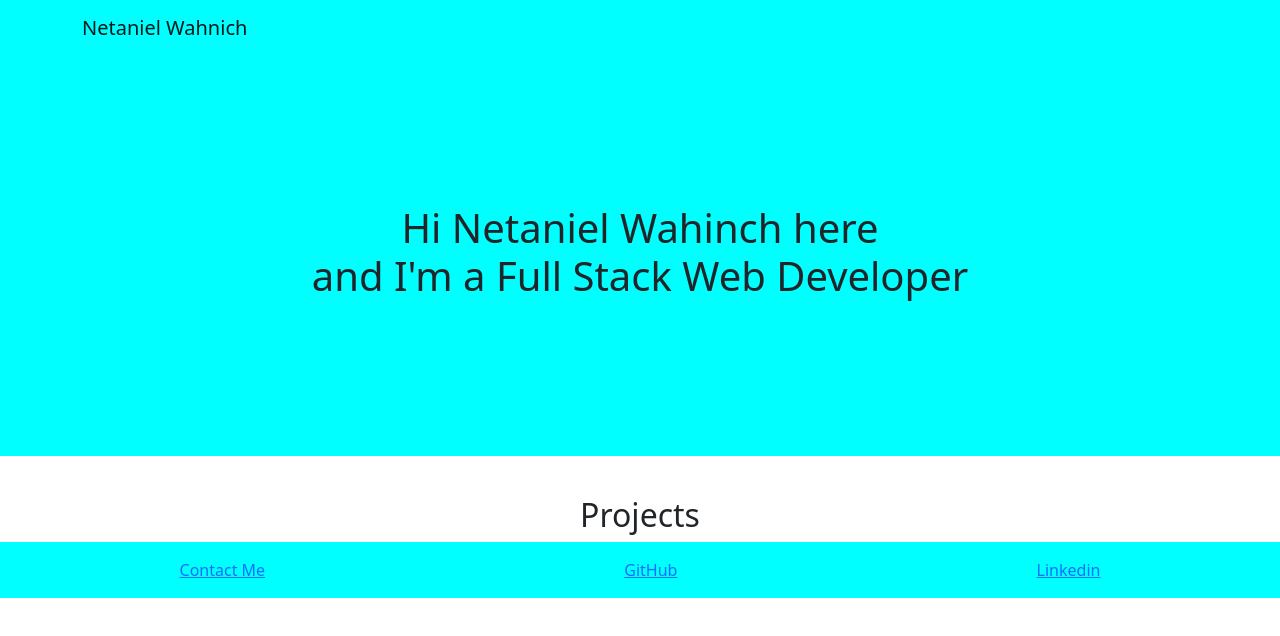
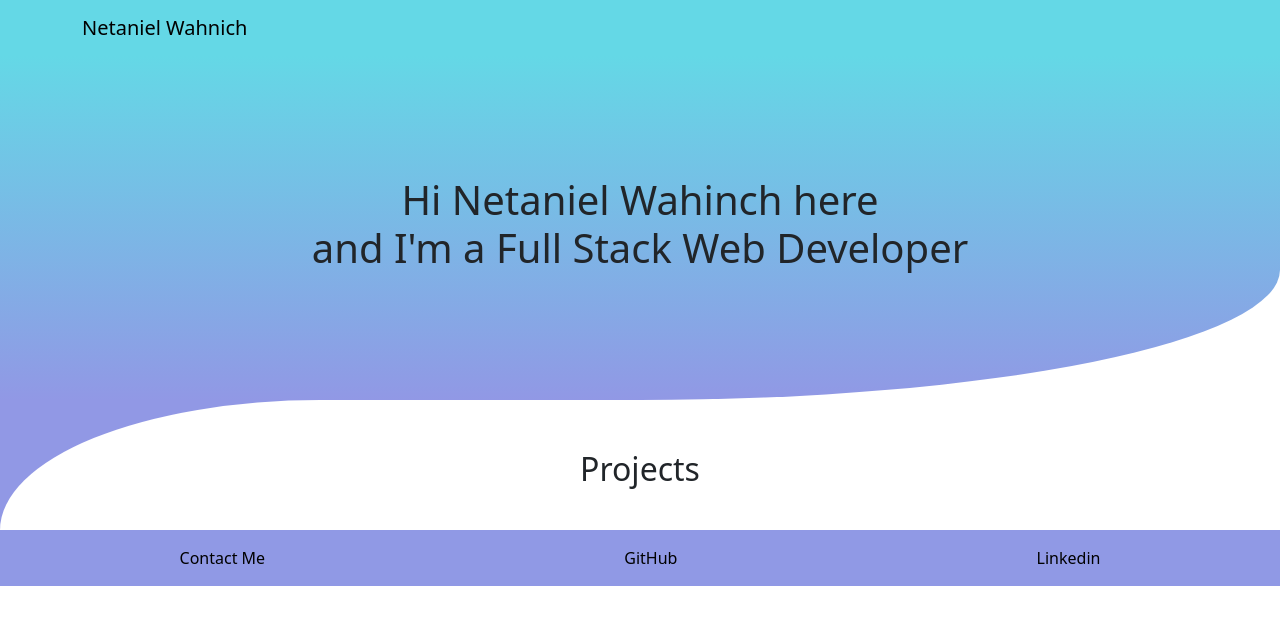
Before and after one commit to Nety97/Portfolio, a React (Create React App) app in the folder my-portfolio/: page / in a window 1280 px wide. Shown: the top 636 px of the page. Built offline with nearby package versions, Linux system fonts and the light colour scheme.

Commit message:
portfolio

```diff
--- a/my-portfolio/package.json
+++ b/my-portfolio/package.json
@@ -11,6 +11,7 @@
     "react-bootstrap": "^2.0.0-rc.0",
     "react-dom": "^17.0.2",
     "react-reveal": "^1.2.2",
+    "react-router-dom": "^5.3.0",
     "react-scripts": "4.0.3",
     "web-vitals": "^1.1.2"
   },
--- a/my-portfolio/src/App.css
+++ b/my-portfolio/src/App.css
@@ -3,23 +3,41 @@
   text-align: center;
 }
 .navs{
-  background-color: aqua;
+  background-color: #64d8e6;
   color: black!important;
 }
 .home{
   width: 100vw;
-  height: 50vh;
-  background-color: aqua;
+  height: 43vh;
+  /* background-color: aqua; */
   display: flex;
   justify-content: center;
   align-items: center;
+  background: linear-gradient(#64d8e6, #9198e5);
+  /* border-bottom-left-radius: 50% 35%; */
+  border-bottom-right-radius: 50% 130px;
+}
+.curve{
+  margin-top: 0;
+  border-top-left-radius: 50% 100%;
+  width: 50%;
+  position: relative;
+  height: 130px;
+  background: white;
+  z-index: 1;
+}
+.curve2 {
+  position: absolute;
+  background:#9198e5;
+  width: 50%;
+  height: 130px;
 }
 .projects{
   margin: auto 0;
 }
 footer{
   margin-top: auto ;
-  background-color: aqua;
+  background-color: #9099e5;
   display: flex;
   justify-content: space-around;
   align-items: center;
@@ -30,11 +48,13 @@ footer{
 h2::before {
   transform: scaleX(0);
   transform-origin: bottom right;
+
 }
 
 h2:hover::before {
   transform: scaleX(1);
   transform-origin: bottom left;
+
 }
 
 h2::before {
@@ -43,12 +63,23 @@ h2::before {
   position: absolute;
   top: 0; right: 0; bottom: 0; left: 0;
   inset: 0 0 0 0;
-  background: hsl(30 100% 80%);
+  background: #8da0e5;
+  /* background: linear-gradient(#64d8e6, #9198e5); */
   z-index: -1;
   transition: transform .3s ease;
+  border-radius: 8px;
 }
 
 h2 {
   position: relative;
   font-size: 5rem;
 }
+a{
+  color: black!important;
+  text-decoration: inherit!important;
+}
+/* curvatura     margin-top: 0;
+    width: 50%;
+    height: 115px;
+    background: #9198e5;
+    clip-path: polygon(0% 10%, 0 0, 19% 0%, 85% 0%, 100% -1%, 76% 13%, 60% 22%, 45% 32%, 32% 42%, 19% 56%, 11% 67%, 0% 85%); */
--- a/my-portfolio/src/App.js
+++ b/my-portfolio/src/App.js
@@ -1,18 +1,27 @@
-import logo from './logo.svg';
 import './App.css';
 import NavBar from './components/NavBar';
-import Home from './components/Home';
-import Projects from './components/Projects';
-import Footer from './components/Footer';
+import Home from './components/Home'
+import {
+  BrowserRouter as Router,
+  Switch,
+  Route,
+  Link
+} from "react-router-dom";
 
 function App() {
   return (
-    <div className="App">
-     <NavBar/>
-     <Home/>
-     <Projects/>
-     <Footer/>
+
+  <Router>
+    <div>
+      <NavBar/>
+
+      <Switch>
+        <Route path="/">
+          <Home />
+        </Route>
+      </Switch>
     </div>
+  </Router>
   );
 }
 
--- a/my-portfolio/src/components/Home.js
+++ b/my-portfolio/src/components/Home.js
@@ -1,15 +1,26 @@
+
+import Projects from './Projects';
+import Footer from './Footer';
 import Fade from 'react-reveal/Fade';
 
 
 function Home() {
     return (
-      <div className='home'>
-        <Fade left>
-          <h1>
-              Hi Netaniel Wahinch here <br/> and I'm a Full Stack Web Developer
-          </h1>
+      <div className='App'>
 
-        </Fade>
+        <div className='home'>
+          <Fade left>
+            <h1>Hi Netaniel Wahinch here <br/> and I'm a Full Stack Web Developer</h1>
+          </Fade>
+        </div>
+        <div className='curve2'></div>
+
+        <div className='curve'>
+
+        </div>
+
+        <Projects/>
+        <Footer/>
       </div>
     );
   }
--- a/my-portfolio/src/components/NavBar.js
+++ b/my-portfolio/src/components/NavBar.js
@@ -1,6 +1,7 @@
 import { Navbar, Container, Nav } from "react-bootstrap";
 import Rotate from 'react-reveal/Rotate';
 import Fade from 'react-reveal/Fade';
+
 
 function NavBar() {
   return (
@@ -8,7 +9,8 @@ function NavBar() {
       <Navbar bg="" expand="lg">
         <Container>
           <Rotate top left>
-            <Navbar.Brand href="#home">Netaniel Wahnich</Navbar.Brand>
+            <Navbar.Brand href="/">Netaniel Wahnich</Navbar.Brand>
+
           </Rotate>
           <Navbar.Toggle aria-controls="basic-navbar-nav" />
           <Navbar.Collapse id="basic-navbar-nav">
--- a/my-portfolio/src/components/Projects.js
+++ b/my-portfolio/src/components/Projects.js
@@ -3,9 +3,11 @@ import Rotate from 'react-reveal/Rotate';
 
 function Projects() {
     return (
-      <div className='projects'>
+      <div className='projects' style={{display: 'flex', justifyContent: 'center'}}>
 
-            <h2 style={{marginTop: '40px'}}>
+            <h2 style={{marginTop: '-80px', width: '15rem', position: 'relative', zIndex: '1'}}>
+
+
                 Projects
             </h2>
 
```
Also changed, not shown: 1 other file (tests, documents, lock files or other folders).
